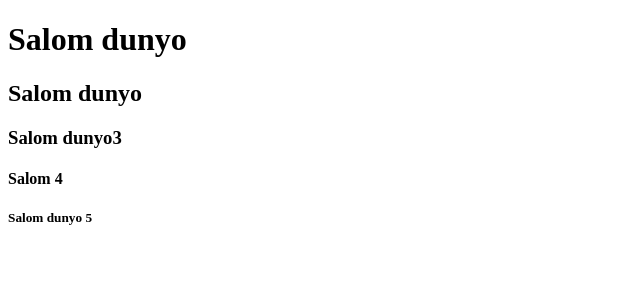
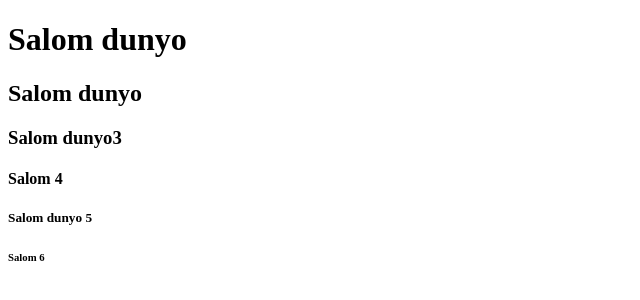
Before and after one commit to xodiyevlutfulloxonuz/gittut, a plain HTML site: page index.html in a window 1280 px wide. Shown: the full height of the page, 0-640 px from the left. Drawn offline with Linux system fonts and the light colour scheme.

Commit message:
h6 qoshildi

```diff
--- a/index.html
+++ b/index.html
@@ -12,5 +12,6 @@
     <h3> Salom dunyo3</h3>
     <h4> Salom 4</h4>
     <h5> Salom dunyo 5</h5>
+    <h6> Salom 6</h6>
 </body>
 </html>
```
